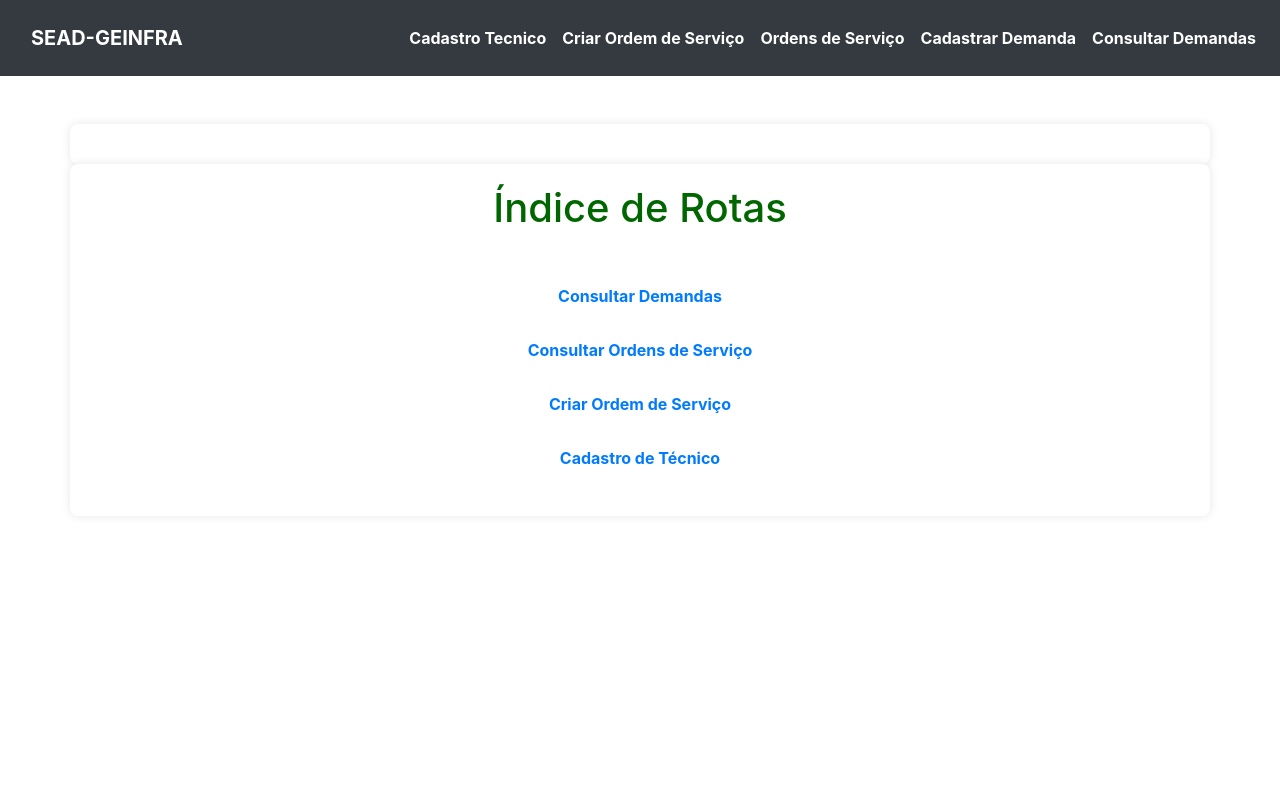
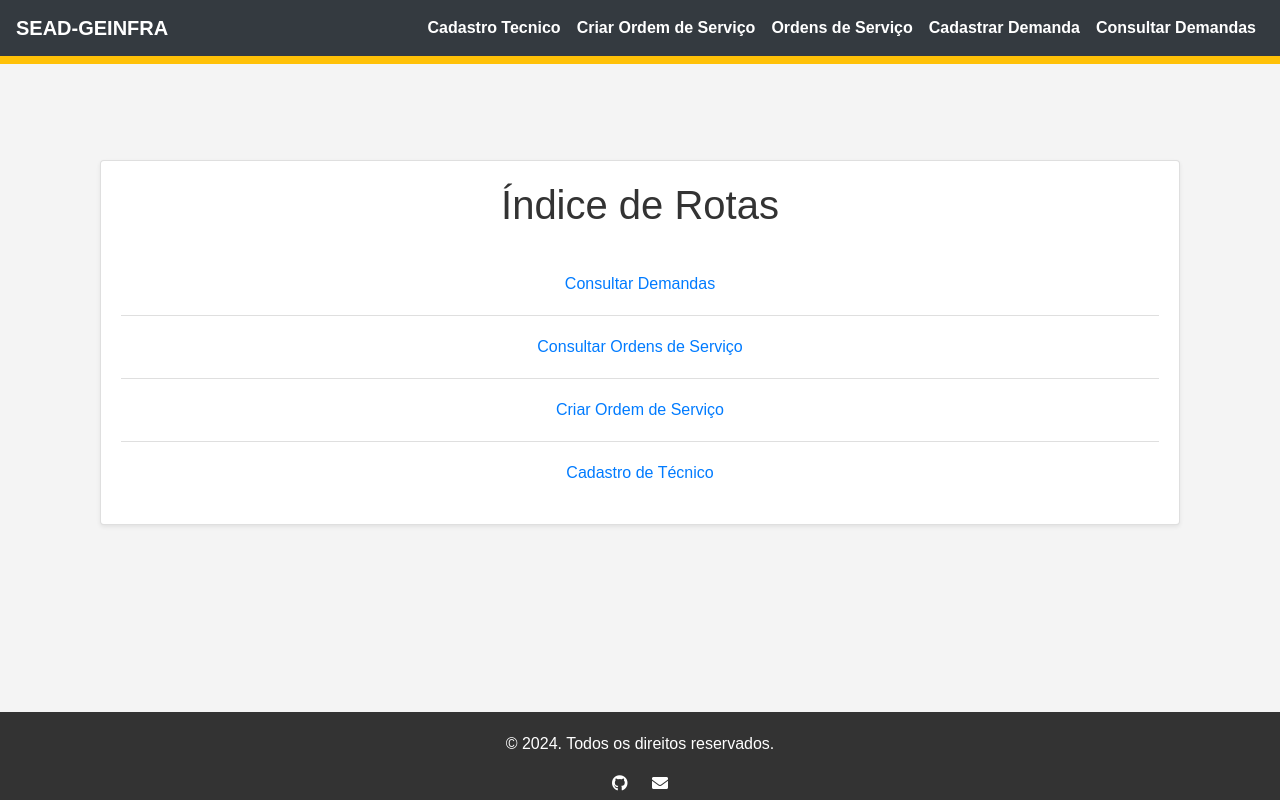
Before and after one commit to Gabriel-Mesq/SEAD_demandas_geinfra, a Flask app: page / in a window 1280 px wide. Run offline with Flask 3, Linux system fonts and the light colour scheme; some libraries are stand-ins or nearby versions.

Commit message:
alterações visuais na header e na página inicial, foi adicionado um footer.

```diff
--- a/static/style.css
+++ b/static/style.css
@@ -1,12 +1,19 @@
-body {
+html, body {
+    height: 100%;
+    margin: 0;
+    padding: 0;
     font-family: Arial, sans-serif;
     background-color: #f9f9f9;
     color: #333;
+    display: flex;
+    flex-direction: column;
 }
 
 .container {
     width: 80%;
     margin: 0 auto;
+    flex: 1;
+    padding-bottom: 50px; /* Adjust this value to set the spacing between content and footer */
 }
 
 h1, h2, h3 {
@@ -76,3 +83,29 @@ button:hover {
 .button-visualizar:hover {
     background-color: #45a049; /* Cor de fundo ao passar o mouse */
 }
+
+footer {
+    background-color: #333;
+    color: #fff;
+    text-align: center;
+    padding: 20px 0;
+    position: relative;
+    width: 100%;
+    display: flex;
+    flex-direction: column;
+    align-items: center;
+    justify-content: center;
+    max-height: 88px;
+}
+
+.footer-content {
+    max-width: 1200px;
+    margin: 0 auto;
+    text-align: center;
+}
+
+.contact-links a {
+    color: #fff;
+    text-decoration: none;
+    margin: 0 10px;
+}
--- a/templates/criar_ordem_servico.html
+++ b/templates/criar_ordem_servico.html
@@ -29,7 +29,7 @@
     <div class="form-group">
         <label for="demanda_ids">Demandas:</label>
         <select class="form-control" name="demanda_ids" id="demanda_ids" multiple required>
-            <!-- This will be populated dynamically -->
+
         </select>
     </div>
     <div class="form-group">
--- a/templates/header.html
+++ b/templates/header.html
@@ -10,6 +10,10 @@
     <script src="https://cdn.jsdelivr.net/npm/@popperjs/core@2.9.2/dist/umd/popper.min.js"></script>
     <script src="https://stackpath.bootstrapcdn.com/bootstrap/4.5.2/js/bootstrap.min.js"></script>
     <script src="https://cdn.jsdelivr.net/npm/sweetalert2@11"></script>
+    <link rel="stylesheet" href="https://cdnjs.cloudflare.com/ajax/libs/font-awesome/5.15.1/css/all.min.css">
+    <link rel="stylesheet" href="https://cdnjs.cloudflare.com/ajax/libs/font-awesome/5.15.3/css/all.min.css"
+        integrity="sha512-xw+avvttGAvCWW6ENxdx/zM5sZXRUZS5Sv0Vrlj8F9wvhj9Y4RxUegw1KSLv4bgzNv+XbKJ3f9ZMEW0wO8Q3oA=="
+        crossorigin="anonymous" />
 </head>
 <body>
     <!-- Header -->
@@ -39,6 +43,15 @@
                 </ul>
             </div>
         </nav>
+
+        <nav class="navbar navbar-expand-lg navbar-dark bg-warning p-1">
+            <div>
+                <ul class="navbar-nav">
+
+                </ul>
+            </div>
+        </nav>
+
     </header>
 
     <div class="container mt-5">
@@ -46,6 +59,16 @@
         {% endblock %}
     </div>
 
+    <footer>
+        <div class="footer-content">
+            <p>&copy; 2024. Todos os direitos reservados.</p>
+            <div class="contact-links">
+                <a href="https://github.com/Gabriel-Mesq" target="_blank"><i class="fab fa-github"></i></a>
+                <a href="mailto:devgabrielmesquita@gmail.com"><i class="fas fa-envelope"></i></a>
+            </div>
+        </div>
+    </footer>
+
     <script src="https://code.jquery.com/jquery-3.5.1.min.js"></script>
     <script src="https://cdn.jsdelivr.net/npm/@popperjs/core@2.9.2/dist/umd/popper.min.js"></script>
     <script src="https://stackpath.bootstrapcdn.com/bootstrap/4.5.2/js/bootstrap.min.js"></script>
--- a/templates/index.html
+++ b/templates/index.html
@@ -1,23 +1,57 @@
-<!DOCTYPE html>
-<html lang="en">
-<head>
-    <meta charset="UTF-8">
-    <title>Índice de Rotas</title>
-    <link rel="stylesheet" type="text/css" href="{{ url_for('static', filename='index.css') }}">
-</head>
+{% extends "header.html" %}
 
-<body>
-    {% include 'header.html' %}
+{% block title %}Consultar Ordens de Serviço{% endblock %}
 
-    <div class="container">
-        <h1>Índice de Rotas</h1>
-        </br>
-        <ul>
-            <li><a href="{{ url_for('consultar_demandas') }}">Consultar Demandas</a></li>
-            <li><a href="{{ url_for('consultar_ordens_servico') }}">Consultar Ordens de Serviço</a></li>
-            <li><a href="{{ url_for('criar_ordem_servico') }}">Criar Ordem de Serviço</a></li>
-            <li><a href="{{ url_for('cadastro_tecnico') }}">Cadastro de Técnico</a></li>
-        </ul>
+{% block content %}
+    <div class="container my-5">
+        <div class="card shadow-sm">
+            <div class="card-body">
+                <h1 class="card-title text-center">Índice de Rotas</h1>
+                <ul class="list-group list-group-flush mt-4">
+                    <li class="list-group-item text-center">
+                        <a href="{{ url_for('consultar_demandas') }}" class="btn btn-link">Consultar Demandas</a>
+                    </li>
+                    <li class="list-group-item text-center">
+                        <a href="{{ url_for('consultar_ordens_servico') }}" class="btn btn-link">Consultar Ordens de Serviço</a>
+                    </li>
+                    <li class="list-group-item text-center">
+                        <a href="{{ url_for('criar_ordem_servico') }}" class="btn btn-link">Criar Ordem de Serviço</a>
+                    </li>
+                    <li class="list-group-item text-center">
+                        <a href="{{ url_for('cadastro_tecnico') }}" class="btn btn-link">Cadastro de Técnico</a>
+                    </li>
+                </ul>
+            </div>
+        </div>
     </div>
-</body>
-</html>
+
+<style>
+body {
+    font-family: Arial, sans-serif;
+    margin: 0;
+    padding: 0;
+    background-color: #f4f4f4;
+}
+
+h1 {
+    color: #333333;
+}
+
+a {
+    font-weight: bold;
+    transition: background-color 0.3s, color 0.3s;
+}
+
+a:hover {
+    background-color: #007BFF;
+    color: #ffffff;
+}
+
+/* Responsividade */
+@media (max-width: 768px) {
+    .container {
+        padding: 10px;
+    }
+}
+</style>
+{% endblock %}
```
